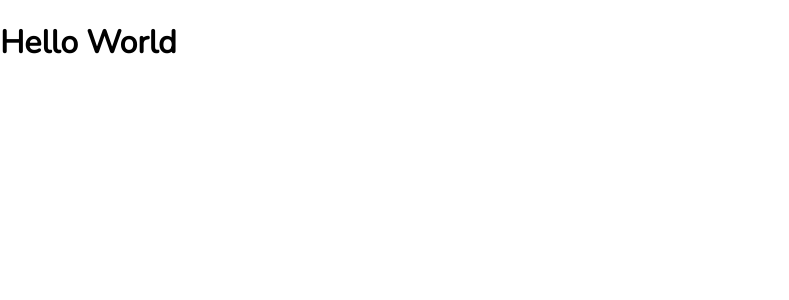
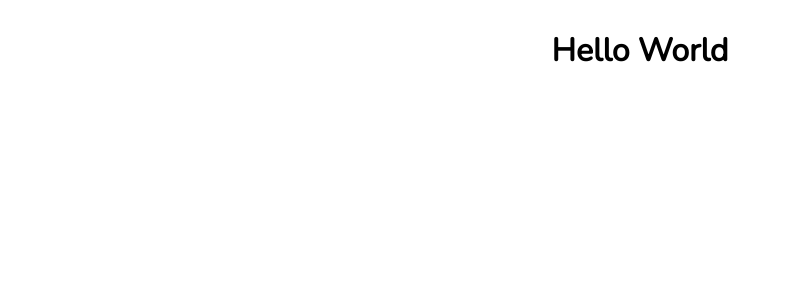
Before and after one commit to loonkwil/game-of-life, a SvelteKit app: page / in a window 1280 px wide. Shown: the top 300 px of the page, without its empty margins (0-789 px from the left). Built offline with nearby package versions, Linux system fonts and the light colour scheme.

Commit message:
Add custom error page

```diff
--- a/src/routes/+layout.svelte
+++ b/src/routes/+layout.svelte
@@ -6,3 +6,13 @@
 <main>
   <slot />
 </main>
+
+<style>
+  main {
+    display: grid;
+    grid-template-rows: 1fr;
+    justify-content: center;
+    padding: 0.5rem;
+    gap: 1.5rem;
+  }
+</style>
```
Also changed, not shown: src/routes/+error.svelte (added, +23 -0 lines).
